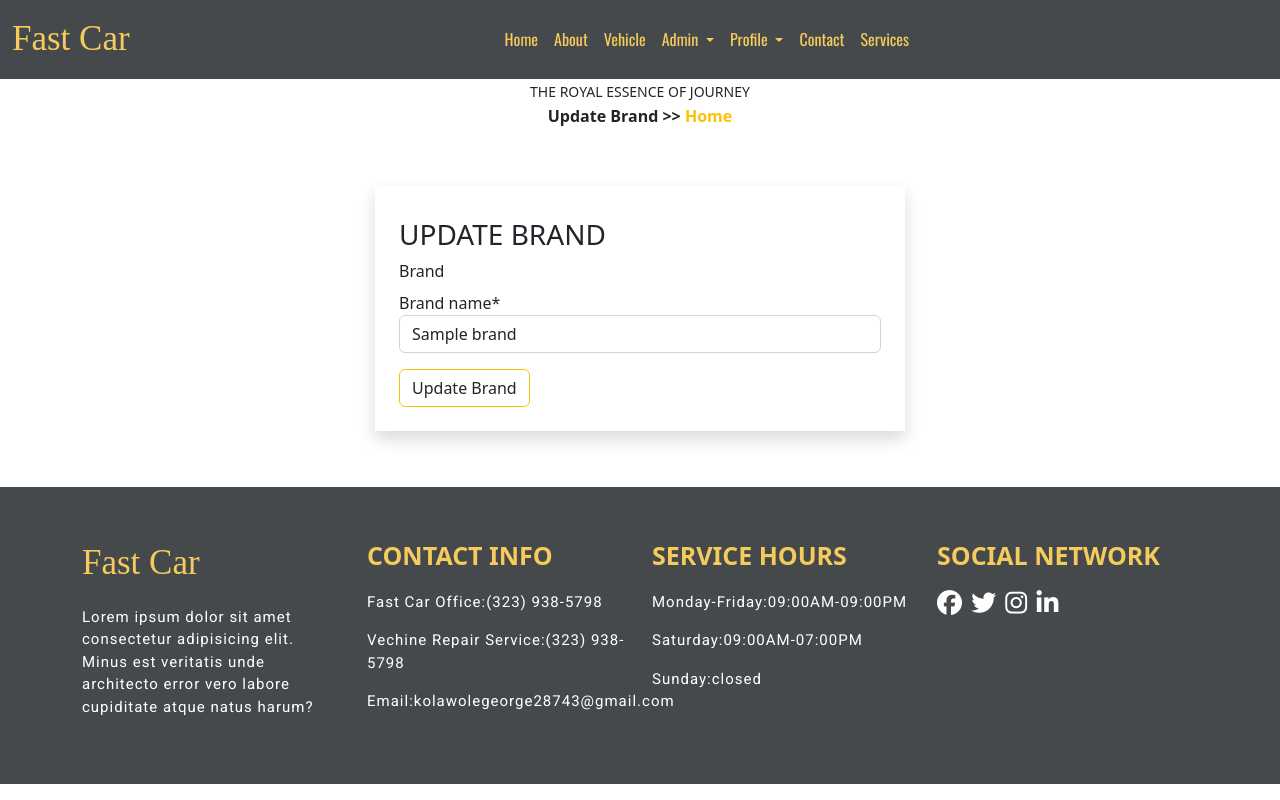
After one commit to georgespicy/car-rental, a Django app: page /cars/brand_update/1 in a window 1280 px wide. The commit adds this page. Run offline with Django 3.2, Linux system fonts and the light colour scheme; a user stored in the database is signed in; tables that the repository leaves empty hold one stand-in row (values such as "Sample post"); some libraries are stand-ins or nearby versions; some web fonts are replaced.

Commit message:
restarted the project

```diff
--- a/account/templates/account/register.html
+++ b/account/templates/account/register.html
@@ -11,7 +11,7 @@
 
 <div class="container">
     <div class="row p-5">
-        {% comment %} <h6 class='my-2 p-5'>{% include 'partial/messages.html' %}</h6> {% endcomment %}
+        <h6 class='my-2 p-5'>{% include 'partial/messages.html' %}</h6>
         <div class="col-8 mx-auto">
             <form action="" method="POST" entype="multipart/form-date" class="bg-light shadow p-5">
                 {% csrf_token %}
--- a/car/templates/cars/brand.html
+++ b/car/templates/cars/brand.html
@@ -5,7 +5,7 @@
 {% block main %}
 <div class="about-us-page">
     <div class="about-us-page-words">
-        <h1 class="text-center">Brand</h1>
+        <h1 class="text-center"><a href="\admin" class="text-center text-warning text-decoration-none">Admin Panel >> </a> Brand</h1>
     </div>
 </div>
 <div class="container">
@@ -26,7 +26,7 @@
                             <td class="text-center">{{brand.brand_name}}</td>
                             <td class="text-center">{{brand.date_created}}</td>
                             <td class="text-center"><a href="{% url 'delete_brand' brand.id %}"><i class="fas fa-trash-alt"></i></a></td>
-                            <td class="text-center"><a href="#"><i class="fas fa-edit"></i></a></td>
+                            <td class="text-center"><a href="{% url 'brand_update' brand.id %}"><i class="fas fa-edit"></i></a></td>
                         </tr>
                     {% endfor %}
                 </tbody>
--- /dev/null
+++ b/car/templates/cars/brand_update.html
@@ -0,0 +1,35 @@
+{% extends 'base.html' %}
+{% load static %}
+{% load crispy_forms_tags %}
+{% block title %} Update Brand{% endblock %}
+{% block main %}
+
+
+<!--  -->
+<div class="about d-flex justify-content-center align-items-center">
+    <div class="text-center">
+        <small>THE ROYAL ESSENCE OF JOURNEY</small>
+        <h6 class="fw-bold my-1">Update Brand >> <a href="{% url 'home' %}" class="text-decoration-none text-warning ">Home</a>
+        </h6>
+    </div>
+</div>
+<!--  -->
+
+<div class="container">
+    <div class="row py-5 px-3">
+        <div class="col-sm-12 col-md-6 offset-md-3 my-2">
+
+            <form action="" method="POST" class="p-4  shadow">
+                <h3 class="my-2">UPDATE BRAND</h3>
+                {% csrf_token %}
+                <div class="mb-3">
+                    <label for="disabledTextInput" class="form-label">Brand</label>
+                    {{form |crispy}}
+                  </div>
+                  <button class="btn btn-outline-warning text-dark " type="submit">Update Brand</button>
+            </form>
+        </div>
+    </div>
+</div>
+
+{% endblock %}
--- a/car/urls.py
+++ b/car/urls.py
@@ -1,5 +1,5 @@
 from django.urls import path
-from .views import car, delete_brand, search, brand, create_brand
+from .views import car, brand_update, delete_brand, search, brand, create_brand
 
 urlpatterns = [
     path('', car, name='car'),
@@ -7,4 +7,5 @@ urlpatterns = [
     path('brand', brand, name='brand'),
     path('create_brand', create_brand, name='create_brand'),
     path('delete_brand/<int:id>', delete_brand, name='delete_brand'),
+    path('brand_update/<int:id>', brand_update, name='brand_update'),
 ]
--- a/car/views.py
+++ b/car/views.py
@@ -1,8 +1,9 @@
 from pyexpat.errors import messages
-from django.shortcuts import render, redirect
+from django.shortcuts import render, get_object_or_404, redirect
 from .models import Car, Brand
 from django.core.paginator import Paginator, EmptyPage, PageNotAnInteger
 from .forms import BrandForm
+from django.contrib.auth.decorators import login_required
 
 # Create your views here.
 
@@ -53,6 +54,29 @@ def create_brand(request):
     return render(request, 'cars/brand.html', context)
 
 
+
+@login_required
+def brand_update(request,id):
+    brand = get_object_or_404(Brand,id=id)
+    form = BrandForm(request.POST or None , instance= brand)
+    if request.method == 'POST':
+        form = BrandForm(request.POST or None , instance= brand)
+        if form.is_valid():
+            form.save()
+            brand_update = f'You have update {brand.brand_name} brand'
+            # messages.error(request,brand_update)
+            return redirect('brand')
+        else:
+          form = BrandForm(request.POST)
+
+    context = {
+        'brand':brand,
+        'form':form
+    }
+    return render(request, 'cars/brand_update.html', context)
+
+
+
 def delete_brand(request, id):
     brand = Brand.objects.get(id=id)
     brand.delete()
--- a/templates/base.html
+++ b/templates/base.html
@@ -31,15 +31,24 @@
             </li>
             {% if request.user.is_authenticated %}
             {% if request.user.is_staff %}
-            <li class="nav-item">
-              <a class="nav-link" href="{% url 'brand' %}">Dashboard</a>
+            <li class="nav-item dropdown">
+              <a class="nav-link dropdown-toggle" href="#" role="button" data-bs-toggle="dropdown" aria-expanded="false">
+                Admin
+              </a>
+              <ul class="dropdown-menu">
+                <li><a class="dropdown-item" href="{% url 'brand' %}">DashBoard</a></li>
+                <li><a class="dropdown-item" href="#">Admin</a></li>
+              </ul>
             </li>
             {% endif %}
-            <li class="nav-item">
-              <a class="nav-link" href="{% url 'logout' %}">Logout</a>
-            </li>
-            <li class="nav-item">
-              <a class="nav-link" href="{% url 'edit_profile' %}">Edit Profile</a>
+            <li class="nav-item dropdown">
+              <a class="nav-link dropdown-toggle" href="#" role="button" data-bs-toggle="dropdown" aria-expanded="false">
+                Profile
+              </a>
+              <ul class="dropdown-menu">
+                <li><a class="dropdown-item" href="{% url 'edit_profile' %}">Edit Profile</a></li>
+                <li><a class="dropdown-item" href="{% url 'logout' %}">Logout</a></li>
+              </ul>
             </li>
             {% else %}
             <li class="nav-item">
```
Also changed, not shown: requirement.txt (added, +15 -0 lines), static/css/admin.css (added, +34 -0 lines), templates/admin/base_site.html (added, +19 -0 lines), templates/partial/messages.html (added, +18 -0 lines), db.sqlite3, 7 other files.
